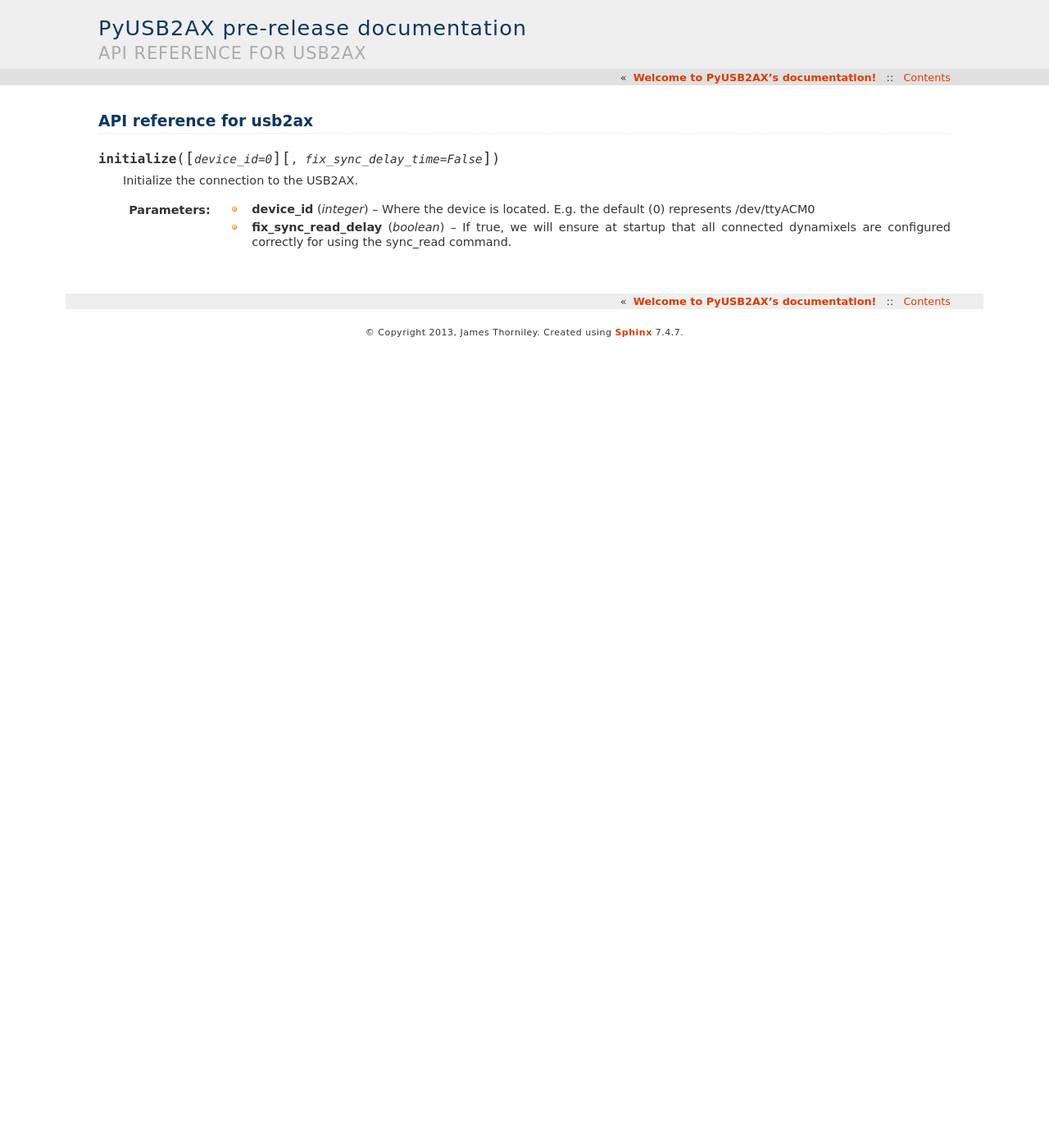
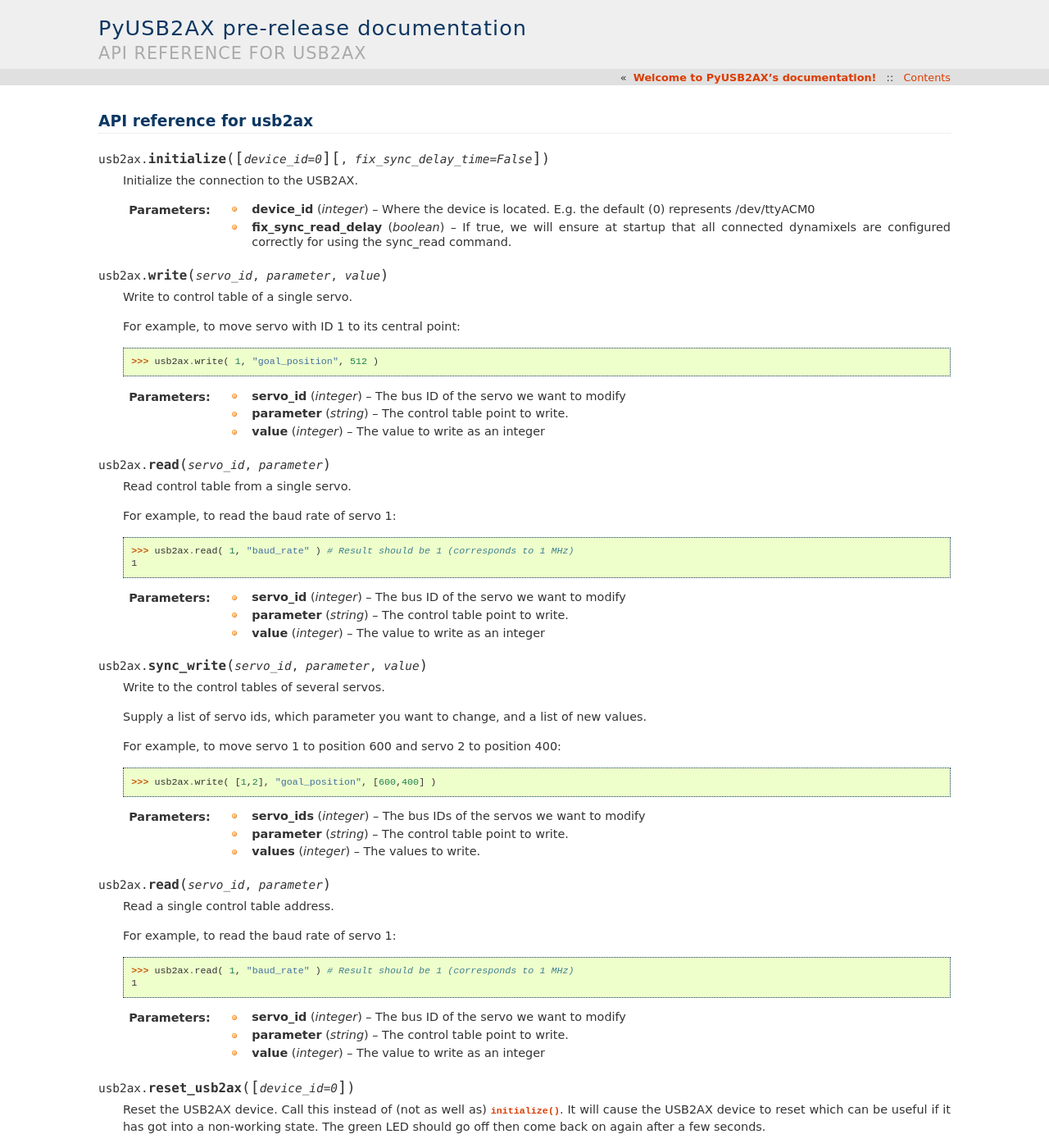
Before and after one commit to jthorniley/pyusb2ax, a Sphinx documentation site: the page built from doc/source/usb2ax.rst, in a window 1280 px wide and 1400 px high. Shown: the whole window at 82% size. Built offline with Sphinx 7.4.7, drawn with Linux system fonts in a browser that asks for light colours.

Commit message:
A little bit of documentation

```diff
--- a/doc/source/usb2ax.rst
+++ b/doc/source/usb2ax.rst
@@ -1,5 +1,7 @@
 API reference for usb2ax
 ========================
+
+.. py:module:: usb2ax
 
 .. py:function:: initialize( [device_id=0],[fix_sync_delay_time=False] )
 
@@ -13,3 +15,77 @@ API reference for usb2ax
     that all connected dynamixels are configured correctly for
     using the sync_read command.
   :type fix_sync_read_delay: boolean
+
+.. py:function:: write( servo_id, parameter, value )
+
+  Write to control table of a single servo.
+
+  For example, to move servo with ID 1 to its central
+  point:
+
+  >>> usb2ax.write( 1, "goal_position", 512 )
+
+  :param servo_id: The bus ID of the servo we want to modify
+  :type servo_id: integer
+  :param parameter: The control table point to write.
+  :type parameter: string
+  :param value: The value to write as an integer
+  :type value: integer
+
+.. py:function:: read( servo_id, parameter )
+
+  Read control table from a single servo.
+
+  For example, to read the baud rate of servo 1:
+
+  >>> usb2ax.read( 1, "baud_rate" ) # Result should be 1 (corresponds to 1 MHz)
+  1
+
+  :param servo_id: The bus ID of the servo we want to modify
+  :type servo_id: integer
+  :param parameter: The control table point to write.
+  :type parameter: string
+  :param value: The value to write as an integer
+  :type value: integer
+
+.. py:function:: sync_write( servo_id, parameter, value )
+
+  Write to the control tables of several servos.
+
+  Supply a list of servo ids, which parameter you want to change, and
+  a list of new values.
+
+  For example, to move servo 1 to position 600 and servo 2 to position 400:
+
+  >>> usb2ax.write( [1,2], "goal_position", [600,400] )
+
+  :param servo_ids: The bus IDs of the servos we want to modify
+  :type servo_ids: integer
+  :param parameter: The control table point to write.
+  :type parameter: string
+  :param values: The values to write.
+  :type values: integer
+
+.. py:function:: read( servo_id, parameter )
+
+  Read a single control table address.
+
+  For example, to read the baud rate of servo 1:
+
+  >>> usb2ax.read( 1, "baud_rate" ) # Result should be 1 (corresponds to 1 MHz)
+  1
+
+  :param servo_id: The bus ID of the servo we want to modify
+  :type servo_id: integer
+  :param parameter: The control table point to write.
+  :type parameter: string
+  :param value: The value to write as an integer
+  :type value: integer
+
+.. py:function:: reset_usb2ax( [device_id=0] )
+
+  Reset the USB2AX device. Call this instead of (not as well as)
+  :py:func:`initialize`. It will cause the USB2AX device to
+  reset which can be useful if it has got into a non-working state.
+  The green LED should go off then come back on again after a few
+  seconds.
```
